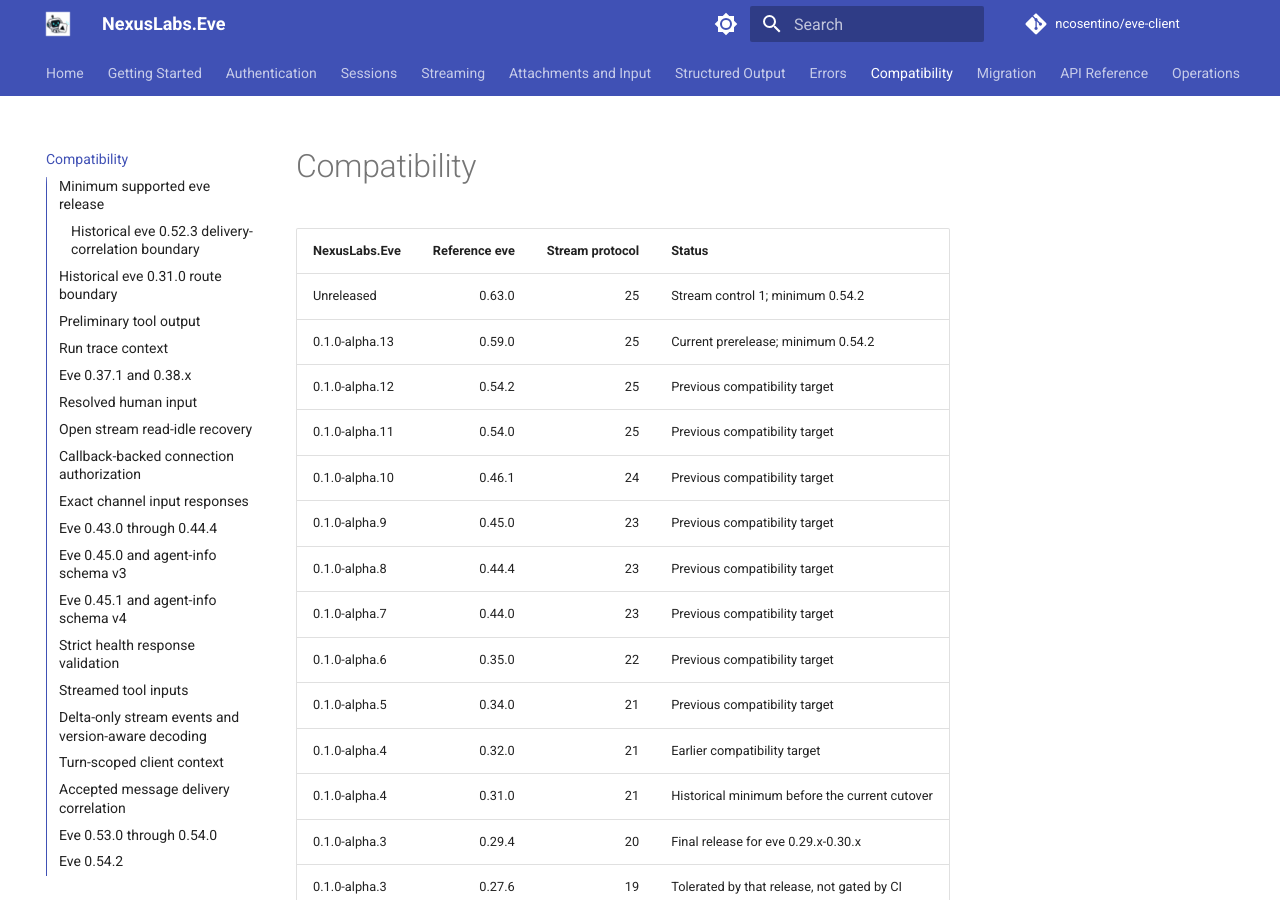
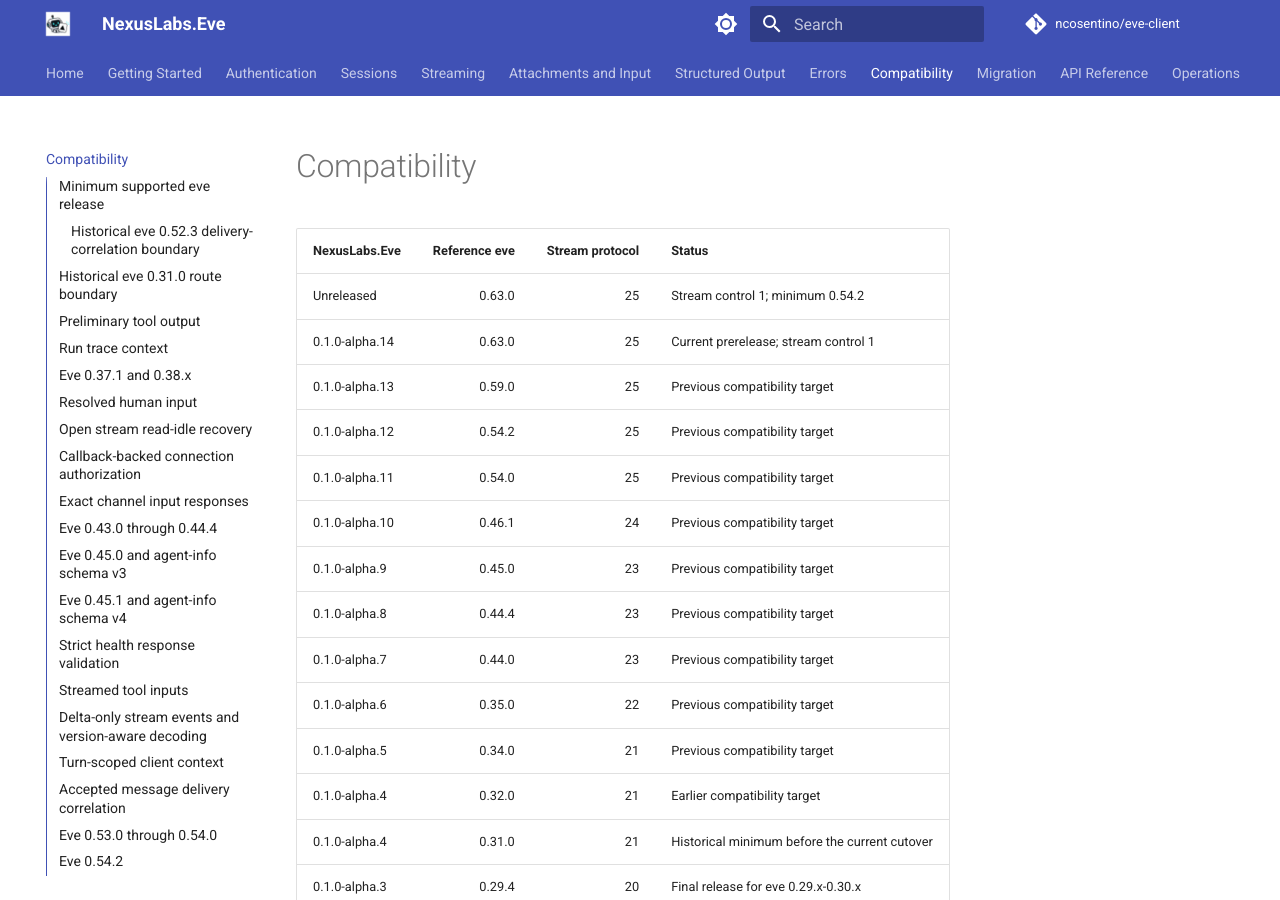
Before and after one commit to ncosentino/eve-client, an MkDocs documentation site: the page built from docs/compatibility.md, in a window 1280 px wide and 900 px high. Built offline with MkDocs 1.6.1 and Material for MkDocs 9.7.7, drawn with Linux system fonts in a browser that asks for light colours; comment, search, counter and statistics services are not loaded.

Commit message:
chore(release): prepare 0.1.0-alpha.14 (#169)
## Summary

- set the NBGV release version to `0.1.0-alpha.14`
- promote the Eve 0.63 steering and leased-stream changes into the
alpha.14 changelog section
- update comparison links and compatibility release history

## Included changes

- in-place steering semantics and late follow-up ordering
- renewable leased session stream responses
- verified Eve reference `0.63.0`
- stream-control protocol version `1`

## Readiness assessment

- **HIGH:** none identified
- **MEDIUM:** complete release-preparation validation remains delegated
to hosted CI
- **LOW:** the unrelated Dependabot PR #157 remains excluded

## Release

After this PR merges and its exact main commit has successful CI, create
and push tag
`v0.1.0-alpha.14`.

Copilot-Session: 6f397bc8-d45e-4945-a1f7-eb8d8d91a4fc

```diff
--- a/docs/compatibility.md
+++ b/docs/compatibility.md
@@ -7,7 +7,8 @@
 | NexusLabs.Eve | Reference eve | Stream protocol | Status |
 |---|---:|---:|---|
 | Unreleased | 0.63.0 | 25 | Stream control 1; minimum 0.54.2 |
-| 0.1.0-alpha.13 | 0.59.0 | 25 | Current prerelease; minimum 0.54.2 |
+| 0.1.0-alpha.14 | 0.63.0 | 25 | Current prerelease; stream control 1 |
+| 0.1.0-alpha.13 | 0.59.0 | 25 | Previous compatibility target |
 | 0.1.0-alpha.12 | 0.54.2 | 25 | Previous compatibility target |
 | 0.1.0-alpha.11 | 0.54.0 | 25 | Previous compatibility target |
 | 0.1.0-alpha.10 | 0.46.1 | 24 | Previous compatibility target |
--- a/version.json
+++ b/version.json
@@ -1,6 +1,6 @@
 {
   "$schema": "https://raw.githubusercontent.com/dotnet/Nerdbank.GitVersioning/main/src/NerdBank.GitVersioning/version.schema.json",
-  "version": "0.1.0-alpha.13",
+  "version": "0.1.0-alpha.14",
   "publicReleaseRefSpec": [
     "^refs/heads/main$",
     "^refs/tags/v\\d+\\.\\d+\\.\\d+(?:-[0-9A-Za-z.-]+)?$"
```
Also changed, not shown: CHANGELOG.md (+4 -1 lines).
